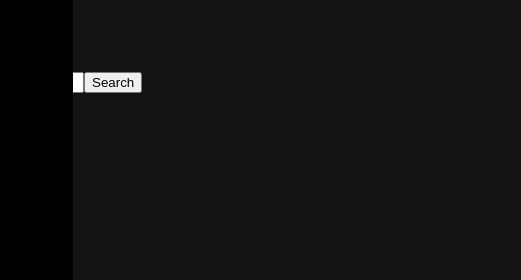
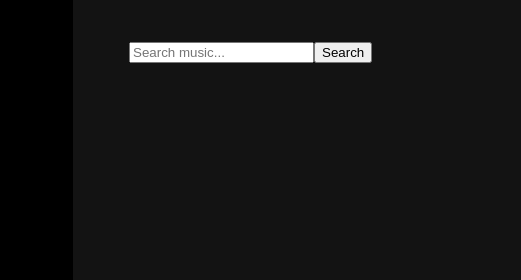
Before and after one commit to harshaldulera/EchoSphere, a plain HTML site: page index.html in a window 1280 px wide. Shown: the top 280 px of the page, 119-640 px from the left. Drawn offline with Linux system fonts and the light colour scheme.

Commit message:
Searchbox

```diff
--- a/style.css
+++ b/style.css
@@ -9,7 +9,7 @@
     margin-top: 10px;
     margin-right: 10px;
     margin-bottom: 10px;
-    margin-left: 1330px;
+    margin-left:83rem;
     height: 30px;
     border-radius: 20px;
 }
@@ -31,8 +31,8 @@
 
 .searchbox {
     display: flex;
-    margin-top: 10px;
-    margin-left: 10px;
+    margin-top: -30px;
+    margin-left: 15rem;
     justify-content: left;
 }
 
```
